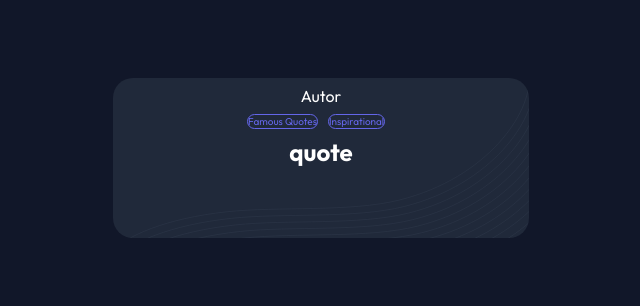
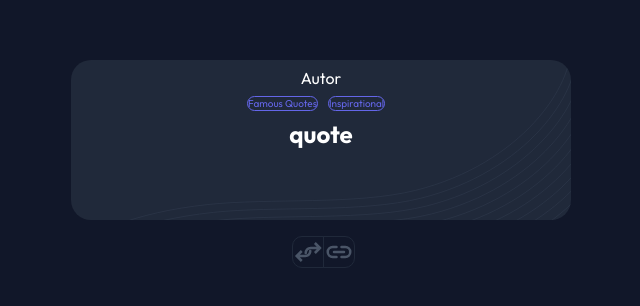
Before and after one commit to Zmokyz/cuote_generator, a plain HTML site: page index.html in a window 1280 px wide. Shown: the part 242-548 px from the top of the page, without its empty margins (319-959 px from the left). Drawn offline with Linux system fonts and the light colour scheme.

Commit message:
added buttons

```diff
--- a/index.html
+++ b/index.html
@@ -21,6 +21,8 @@
             <img src="resources/bg-image-random-quote.svg" alt="" id="img_div">
         </div>
         <div id="buttons_div">
+            <img src="resources/Regroup.svg" alt="" id="button_random" class="btns">
+            <img src="resources/link.svg" alt="" id="button_copy" class="btns">
         </div>
     </div>
     <script src="app.js"></script>
--- a/style.css
+++ b/style.css
@@ -19,16 +19,17 @@ html ,body{
     display: flex;
     align-items: center;
     justify-content: center;
+    flex-direction: column;
 }
 
 #quote_div {
     position: relative;
     background-color: #20293A;
     height: 20vh;
-    max-width: 600px;
-    width: 52vh;
+    max-width: 80%;
+    min-width: 500px ;
     border-radius: 20px;
-    margin: 1vh;
+    margin: 2vh;
     text-align: center;
     overflow: hidden;
 }
@@ -62,6 +63,22 @@ html ,body{
     font-size: 1.5rem;
 }
 
+.btns {
+    border: #20293A 1px solid;
+    position: relative;
+    margin-right: -5px;
+    width: 4dvh;
+    height: auto;
+}
+
+#button_random {
+    border-radius: 10px 0px 0px 10px;
+}
+
+#button_copy{
+    border-radius: 0px 10px 10px 0px;
+}
+
 .button_class{
     font-size: 0.625rem;
     color: #6466E9;
```
